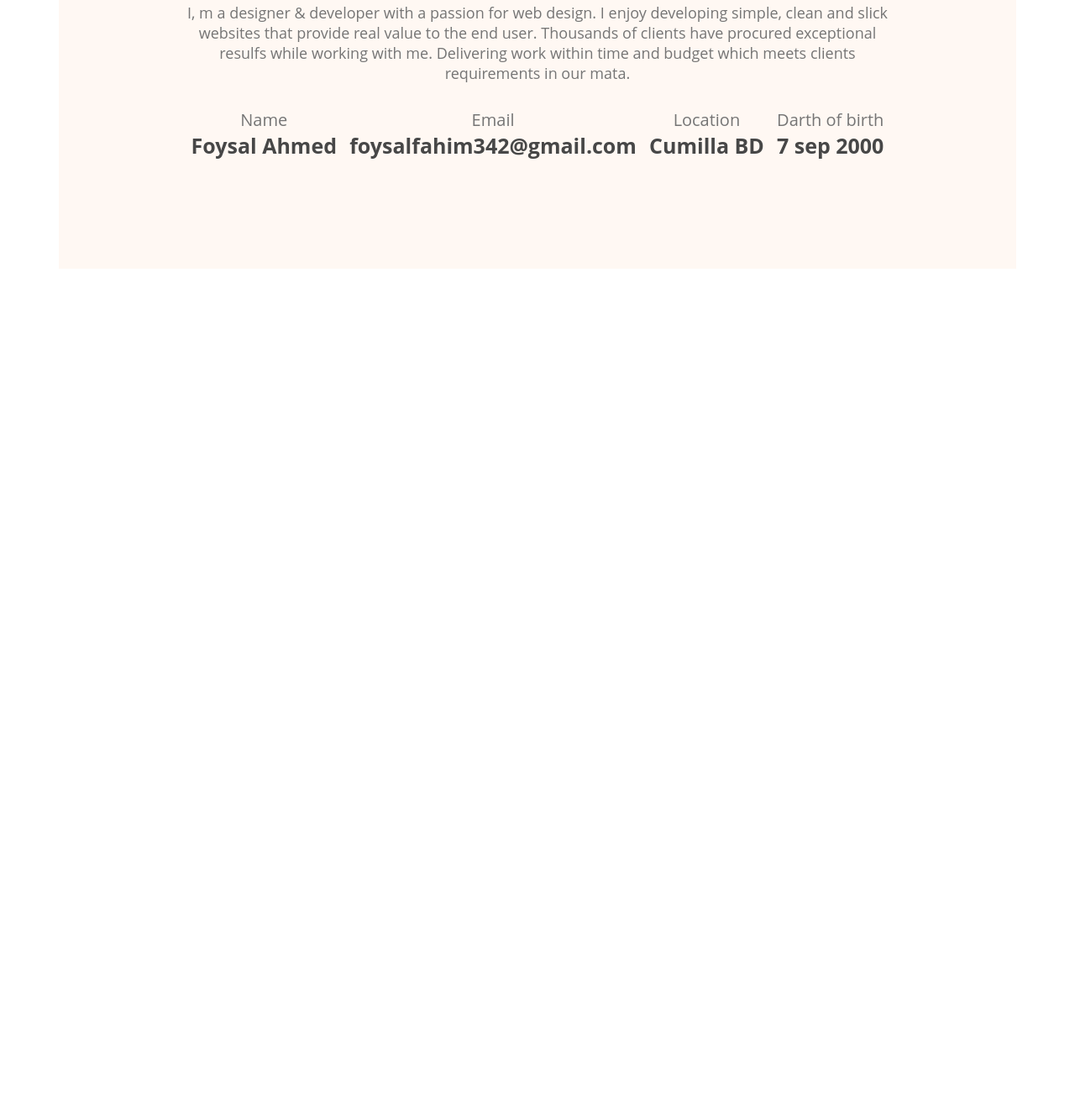
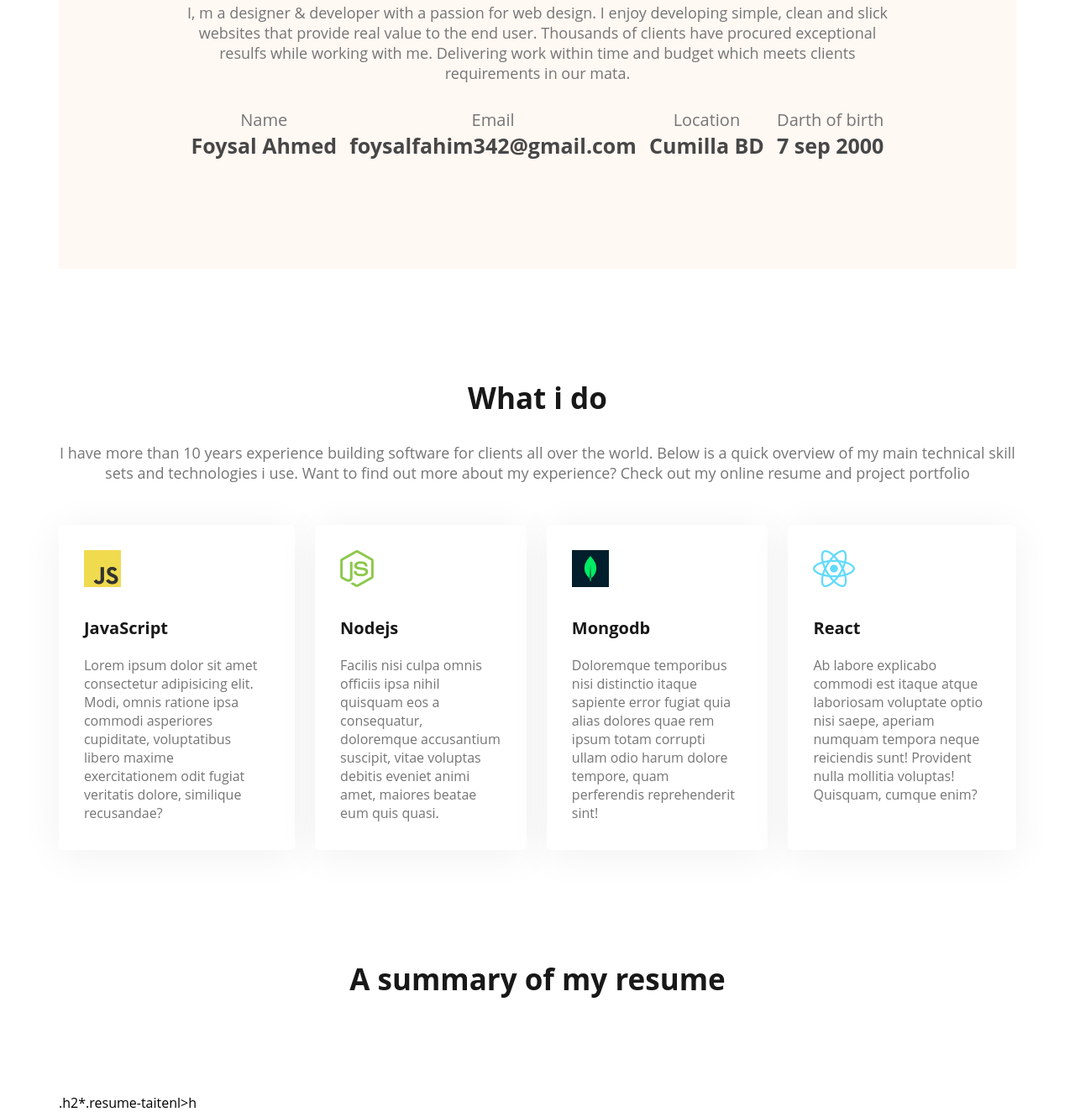
Before and after one commit to Fahimteam/developer-protfolio, a plain HTML site: page index.html in a window 1280 px wide. Shown: the part 1174-2498 px from the top of the page at 84% size. Before the commit the page ends 1494 px from the top, so only its background shows below. Drawn offline with Linux system fonts and the light colour scheme.

Commit message:
added skill

```diff
--- a/index.html
+++ b/index.html
@@ -58,6 +58,45 @@
                </div>
           </div>
         </section>
+        <!-- what i do  -->
+        <section>
+            <div class="what-i-do">
+                <h2 class="what-i-do-titel">What i do</h2>
+                <p class="what-i-do-description">I have more than 10 years experience building software for clients all over the world. Below is a quick overview of my main technical skill sets and technologies i use. Want to find out more about my experience? Check out my online resume and project portfolio</p>
+            </div>
+            <div class="skill-container">
+                <skill>
+                    <img src="/images/icons/js.png" alt="">
+                    <p class="skill-titel">JavaScript</p>
+                    <p class="skill-description">Lorem ipsum dolor sit amet consectetur adipisicing elit. Modi, omnis ratione ipsa commodi asperiores cupiditate, voluptatibus libero maxime exercitationem odit fugiat veritatis dolore, similique recusandae?</p>
+                </skill>
+                <skill>
+                    <img src="/images/icons/nodejs.png"alt="">
+                    <p class="skill-titel">Nodejs</p>
+                    <p class="skill-description">Facilis nisi culpa omnis officiis ipsa nihil quisquam eos a consequatur, doloremque accusantium suscipit, vitae voluptas debitis eveniet animi amet, maiores beatae eum quis quasi.</p>
+                </skill>
+                <skill>
+                    <img src="/images/icons/mongo.png" alt="">
+                    <p class="skill-titel">Mongodb</p>
+                    <p class="skill-description">Doloremque temporibus nisi distinctio itaque sapiente error fugiat quia alias dolores quae rem ipsum totam corrupti ullam odio harum dolore tempore, quam perferendis reprehenderit sint!</p>
+                </skill>
+                <skill>
+                    <img src="/images/icons/react.png" alt="">
+                    <p class="skill-titel">React</p>
+                    <p class="skill-description">Ab labore explicabo commodi est itaque atque laboriosam voluptate optio nisi saepe, aperiam numquam tempora neque reiciendis sunt! Provident nulla mollitia voluptas! Quisquam, cumque enim?</p>
+                </skill>
+            </div>
+
+
+        </section>
+        <!-- summary of my resume -->
+        <section class="resume-container">
+
+                <h2 class="summary-titel">A summary of my resume</h2>
+
+            .h2*.resume-taitenl>h
+
+        </section>
     </main>
     <footer>
 
--- a/style/protfolio.css
+++ b/style/protfolio.css
@@ -98,15 +98,15 @@
      margin-top: 130px;
      background-color: #fff8f3;
      text-align: center;
-    padding:130px 150px;
+     padding: 130px 150px;
 
 
  }
 
  .about-titel {
-    color:  #181818;
+     color: #181818;
      font-size: 35px;
-    margin-bottom:30px;
+     margin-bottom: 30px;
  }
 
  .about-description {
@@ -114,20 +114,82 @@
      font-size: 18px;
 
  }
+
  .about-info {
      display: flex;
      justify-content: space-around;
      margin-top: 30px;
 
  }
- .info-titel{
+
+ .info-titel {
      font-size: 20px;
      color: #757575;
 
  }
- .info-description{
+
+ .info-description {
      color: #474747;
      font-weight: 700;
      font-size: 25px;
 
  }
+
+ /* what i do style */
+ .what-i-do-titel {
+     text-align: center;
+     color: #181818;
+     font-weight: 700;
+     font-size: 35px;
+     margin-top: 130px;
+ }
+
+ .what-i-do-description {
+     text-align: center;
+     font-weight: 400;
+     font-size: 18px;
+     color: #757575;
+     margin-top: 30px;
+ }
+
+ /* skill container */
+ skill {
+     background: #FFFFFF;
+     box-shadow: 0px 6px 50px rgba(0, 0, 0, 0.06);
+     border-radius: 5px;
+     padding: 30px 30px 33px;
+ }
+
+ .skill-container {
+     margin-top: 50px;
+     display: flex;
+     justify-content: space-around;
+     gap: 24px;
+ }
+
+ .skill-titel {
+     font-weight: 700;
+     font-size: 20px;
+     color: #181818;
+     margin-top: 30px;
+ }
+
+ .skill-description {
+     font-weight: 400;
+     font-size: 16px;
+     color: #757575;
+     margin-top: 20px;
+
+ }
+
+ /* style of my resume */
+
+
+ .summary-titel {
+     font-weight: 700;
+     font-size: 35px;
+     color: #181818;
+     text-align: center;
+     margin-top: 130px;
+     margin-bottom: 113px;
+ }
```
Lines whose indentation alone changed are shown as unchanged.
